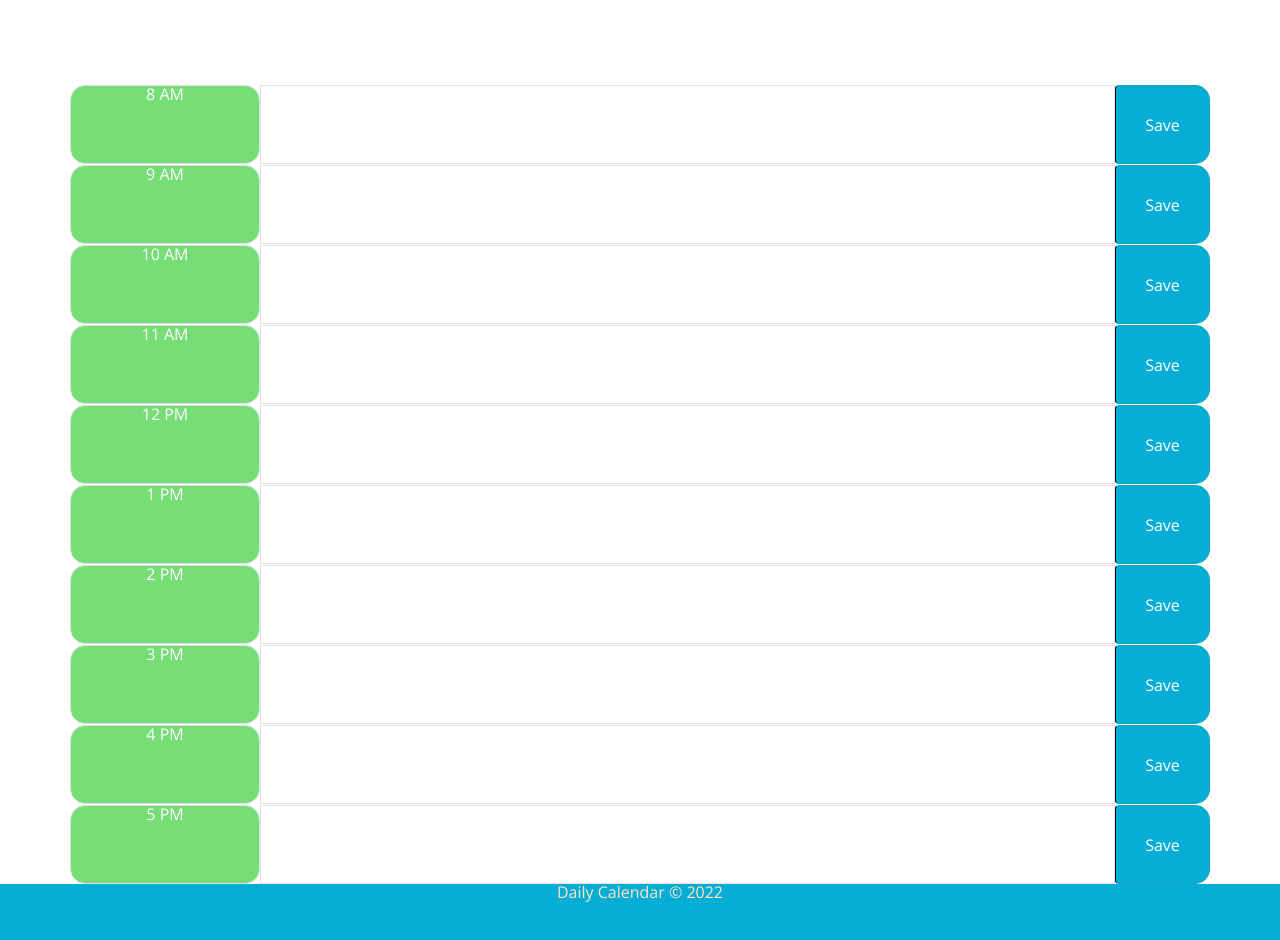
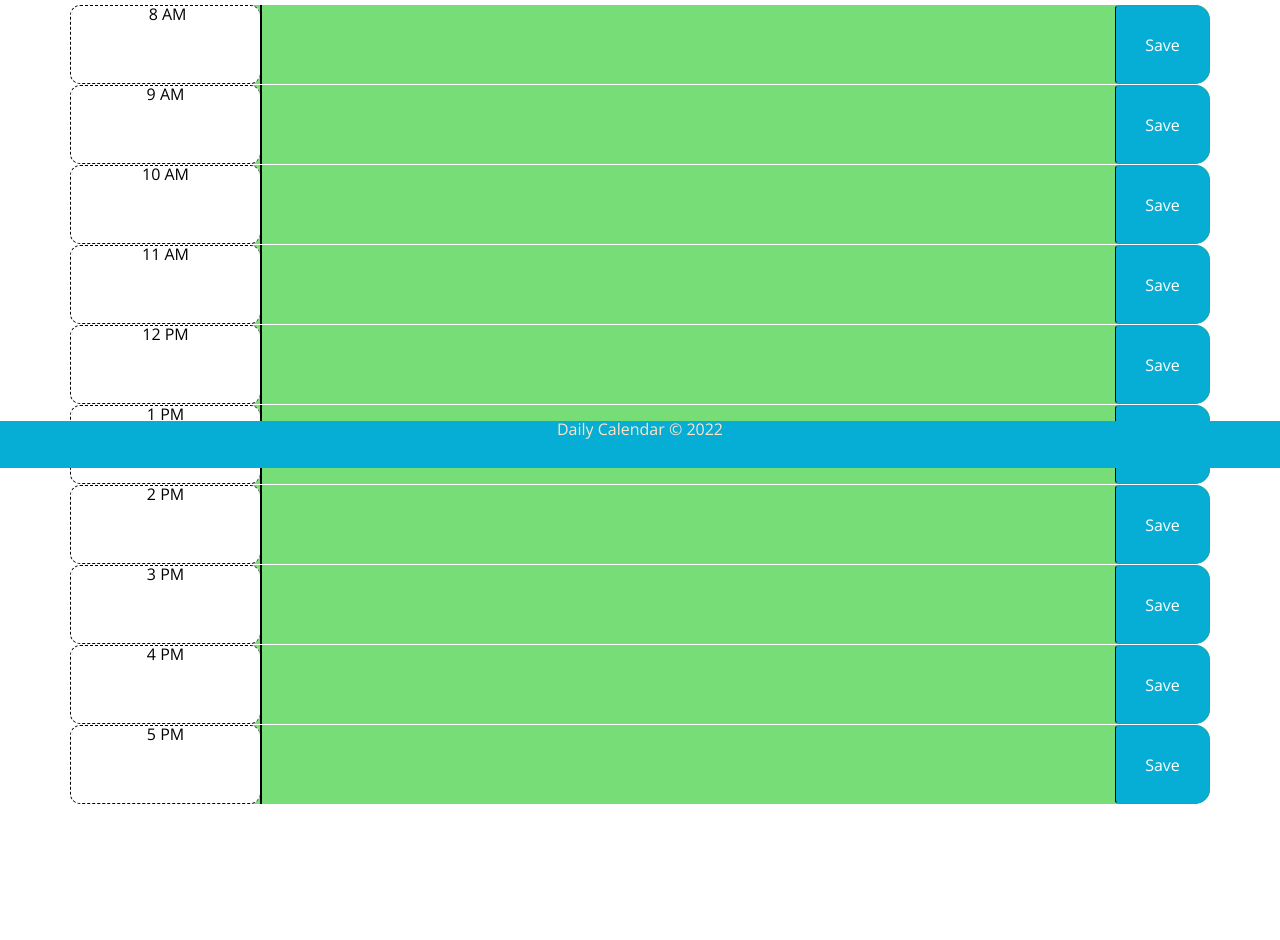
Before and after one commit to Tai106/work-day-scheduler, a plain HTML site: page index.html in a window 1280 px wide. Shown: the part 332-1272 px from the top of the page. After the commit the page ends 1136 px from the top, so only its background shows below. Drawn offline with nearby package versions, Linux system fonts and the light colour scheme.

Commit message:
text field update

```diff
--- a/assets/css/style.css
+++ b/assets/css/style.css
@@ -10,12 +10,12 @@ body {
     line-height: 1;
   }
 
-  textarea{
+  textarea {
     background: transparent;
     border: none;
     resize: none;
     color: #000000;
-    border-left: 1px solid black;
+    border-left: 2px solid black;
     padding: 20px;
   }
 
@@ -23,18 +23,17 @@ body {
     text-align: center;
     background-color: transparent;
     color: black;
-    border-radius: 0;
+    border-radius: 2;
     border-bottom: 10px solid black;
   }
 
-  .description{
+  .task {
     white-space: pre-wrap;
   }
 
-  .time-block{
+  .time-block {
     text-align: center;
     border-radius: 15px;
-    padding-bottom: 15px;
   }
 
   .row {
@@ -45,8 +44,13 @@ body {
 
   .hour {
     background-color: #ffffff;
+    text-align: center;
+    justify-content: center;
     color: #000000;
     border-top: 1px dashed #000000;
+    border-bottom: 1px dashed #000000;
+    border-left: 1px dashed #000000;
+    border-radius: 10px;
   }
 
   .past {
@@ -80,7 +84,8 @@ body {
   .footer {
   width: 100%;
   text-align: center;
-  padding-bottom: 50px;
+  position:absolute; bottom: 0%;
+  padding-bottom: 15px;
   background-color: #06AED5;
   color: bisque;
   }
--- a/assets/js/script.js
+++ b/assets/js/script.js
@@ -2,7 +2,7 @@ $(document).ready(function () {
     // saveBtn click listener
     $(".saveBtn").on("click", function () {
         // Get nearby values of the description in JQuery
-        var text = $(this).siblings(".description").val();
+        var text = $(this).siblings(".task").val();
         var time = $(this).parent().attr("id");
 
         // Save to local storage
@@ -40,16 +40,16 @@ $(document).ready(function () {
     }
 
     // Get item from local storage if any
-    $("#hour8 .description").val(localStorage.getItem("hour8"));
-    $("#hour9 .description").val(localStorage.getItem("hour9"));
-    $("#hour10 .description").val(localStorage.getItem("hour10"));
-    $("#hour11 .description").val(localStorage.getItem("hour11"));
-    $("#hour12 .description").val(localStorage.getItem("hour12"));
-    $("#hour13 .description").val(localStorage.getItem("hour13"));
-    $("#hour14 .description").val(localStorage.getItem("hour14"));
-    $("#hour15 .description").val(localStorage.getItem("hour15"));
-    $("#hour16 .description").val(localStorage.getItem("hour16"));
-    $("#hour17 .description").val(localStorage.getItem("hour17"));
+    $("#hour8 .task").val(localStorage.getItem("hour8"));
+    $("#hour9 .task").val(localStorage.getItem("hour9"));
+    $("#hour10 .task").val(localStorage.getItem("hour10"));
+    $("#hour11 .task").val(localStorage.getItem("hour11"));
+    $("#hour12 .task").val(localStorage.getItem("hour12"));
+    $("#hour13 .task").val(localStorage.getItem("hour13"));
+    $("#hour14 .task").val(localStorage.getItem("hour14"));
+    $("#hour15 .task").val(localStorage.getItem("hour15"));
+    $("#hour16 .task").val(localStorage.getItem("hour16"));
+    $("#hour17 .task").val(localStorage.getItem("hour17"));
 
     timeTracker();
 })
--- a/index.html
+++ b/index.html
@@ -27,64 +27,65 @@
 
   <div class="container">
     <!-- Timeblocks go here -->
-    <div class="row no-border"></div>
-    <div class="row">
-    <div id="hour8" class="col-2 border time-block">8 AM</div>
-    <textarea id="text01" class="content col-9 border"></textarea>
+
+    <div id="hour8" class="row time-block past" >
+    <div class="col-md-2 hour"> 8 AM</div>
+    <textarea class="col-md-9 task"></textarea>
     <button id="saveBtn" type="button" class="col-1 btn btn-info saveBtn">Save</button>
   </div>
 
-  <div class="row">
-      <div id="hour9" class="col-2 border time-block">9 AM</div>
-      <textarea id="text02" class="content col-9 border"></textarea>
+  <div id="hour9" class="row time-block past">
+    <div class="col-md-2 hour">9 AM</div>
+    <textarea class="col-md-9 task" class="content col-9 border"></textarea>
     <button id="saveBtn" type="button" class="col-1 btn btn-info saveBtn">Save</button>
   </div>
 
-  <div class="row">
-    <div id="hour10" class="col-2 border time-block">10 AM</div>
-    <textarea id="text03" class="content col-9 border"></textarea>
+
+  <div id="hour10" class="row time-block past">
+    <div class="col-md-2 hour">10 AM</div>
+    <textarea class="col-md-9 task" class="content col-9 border"></textarea>
     <button id="saveBtn" type="button" class="col-1 btn btn-info saveBtn">Save</button>
   </div>
 
-<div class="row">
-    <div id="hour11" class="col-2 border time-block">11 AM</div>
-    <textarea id="text04" class="content col-9 border"></textarea>
+  <div id="hour11" class="row time-block past">
+    <div class="col-md-2 hour">11 AM</div>
+    <textarea class="col-md-9 task" class="content col-9 border"></textarea>
     <button id="saveBtn" type="button" class="col-1 btn btn-info saveBtn">Save</button>
   </div>
 
-<div class="row">
-    <div id="hour12" class="col-2 border time-block">12 PM</div>
-    <textarea id="text05" class="content col-9 border"></textarea>
+  <div id="hour12" class="row time-block past">
+    <div class="col-md-2 hour">12 PM</div>
+    <textarea class="col-md-9 task" class="content col-9 border"></textarea>
     <button id="saveBtn" type="button" class="col-1 btn btn-info saveBtn">Save</button>
   </div>
 
-<div class="row">
-    <div id="hour13" class="col-2 border time-block">1 PM</div>
-    <textarea id="text06" class="content col-9 border"></textarea>
+  <div id="hour13" class="row time-block past">
+    <div class="col-md-2 hour">1 PM</div>
+    <textarea class="col-md-9 task" class="content col-9 border"></textarea>
     <button id="saveBtn" type="button" class="col-1 btn btn-info saveBtn">Save</button>
   </div>
 
-<div class="row">
-    <div id="hour14" class="col-2 border time-block">2 PM</div>
-    <textarea id="text07" class="content col-9 border"></textarea>
+  <div id="hour14" class="row time-block past">
+    <div class="col-md-2 hour">2 PM</div>
+    <textarea class="col-md-9 task" class="content col-9 border"></textarea>
     <button id="saveBtn" type="button" class="col-1 btn btn-info saveBtn">Save</button>
   </div>
 
-<div class="row">
-    <div id="hour15" class="col-2 border time-block">3 PM</div>
-    <textarea id="text08" class="content col-9 border"></textarea>
+  <div id="hour15" class="row time-block past">
+    <div class="col-md-2 hour">3 PM</div>
+    <textarea class="col-md-9 task" id="content col-9 border"></textarea>
     <button id="saveBtn" type="button" class="col-1 btn btn-info saveBtn">Save</button>
   </div>
 
-<div class="row">
-    <div id="hour16" class="col-2 border time-block">4 PM</div>
-    <textarea id="text09" class="content col-9 border"></textarea>
+  <div id="hour16" class="row time-block past">
+    <div class="col-md-2 hour">4 PM</div>
+    <textarea class="col-md-9 task" class="content col-9 border"></textarea>
     <button id="saveBtn" type="button" class="col-1 btn btn-info saveBtn">Save</button>
   </div>
 
-<div class="row">
-    <div id="hour17" class="col-2 border time-block">5 PM</div>
-    <textarea id="text10" class="content col-9 border"></textarea>
+  <div id="hour17" class="row time-block past">
+    <div class="col-md-2 hour">5 PM</div>
+    <textarea class="col-md-9 task" class="content col-9 border"></textarea>
     <button id="saveBtn" type="button" class="col-1 btn btn-info saveBtn">Save</button>
   </div>
 
```
Lines whose indentation alone changed are shown as unchanged.
